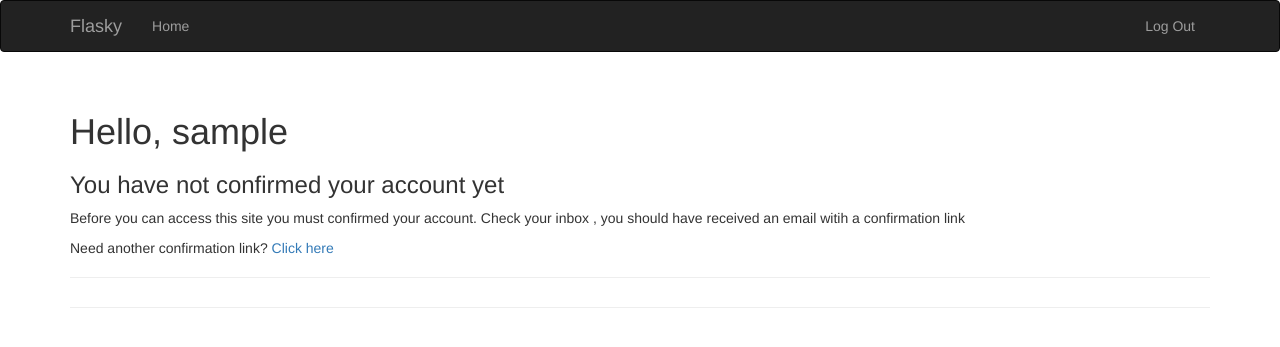
After one commit to elayrana/Web, a Flask app: page /unconfirmed in a window 1280 px wide. The commit adds this page. Shown: the top 347 px of the page. Run offline with Flask 2, Linux system fonts and the light colour scheme; the visitor is signed in with stand-in values (Sample User, id 1); data comes from the database, SQL or seed files in the repository; some libraries are stand-ins or nearby versions.

Commit message:
Terminado proceso de confirmacion de emails para nuevos usuarios

```diff
--- a/app/auth/views.py
+++ b/app/auth/views.py
@@ -1,10 +1,18 @@
-from flask import render_template, redirect, url_for, flash
+from flask import render_template, redirect, request, url_for, flash
 from . import auth
 from .forms import SignUpForm, LogInForm
 from ..models import Users
 from .. import db
 from ..email import send_mail
 from flask_login import login_user, logout_user, login_required, current_user
+
+
+@auth.before_app_request
+def before_request():
+    if current_user.is_authenticated \
+            and not current_user.confirmed \
+            and request.endpoint and request.endpoint[:5] != 'auth.':
+        return redirect(url_for('auth.unconfirmed'))
 
 
 @auth.route('/signup', methods=['GET', 'POST'])
@@ -32,7 +40,7 @@ def login():
                Users.query.filter_by(username=form.username.data).first()
         if user is not None and user.verify_password(form.password.data):
             login_user(user, form.remember_me)
-            return redirect(url_for('main.index'))
+            return redirect(request.args.get('next') or url_for('main.index'))
         flash('User or password incorrect', 'error')
     return render_template('/auth/login.html', form=form)
 
@@ -40,9 +48,10 @@ def login():
 @auth.route('/logout')
 @login_required
 def logout():
+    username = format(current_user.username)
     logout_user()
     flash('You have been log out', 'information')
-    return redirect(url_for('main.index'))
+    return render_template('/auth/logout.html', username=username)
 
 
 @auth.route('/confirm/<token>')
@@ -55,3 +64,20 @@ def confirm(token):
     else:
         flash('The confirmation link is invalid or has expired')
     return redirect(url_for('main.index'))
+
+
+@auth.route('/confirm')
+@login_required
+def resend_confirmation():
+    token = current_user.generate_confirmation_token()
+    send_mail(current_user.email, 'Confirm your account',
+              'auth/email/confirm', user=current_user, token=token)
+    flash("A new token has been sent to your email")
+    return redirect(url_for('main.index'))
+
+
+@auth.route('/unconfirmed')
+def unconfirmed():
+    if current_user.is_anonymous or current_user.confirmed:
+        return redirect('main.index')
+    return render_template('auth/unconfirmed.html')
--- a/app/templates/auth/login.html
+++ b/app/templates/auth/login.html
@@ -7,12 +7,6 @@
     <div class='container' align=center>
         <h1>Log In</h1>
     </div>
-    {% for message in get_flashed_messages(category_filter=["error"]) %}
-    <div class="alert alert-danger">
-        <button type="button" class="close" data-dismiss="alert">&times;</button>
-        {{ message }}
-    </div>
-    {% endfor %}
     <div>
         {{ wtf.quick_form(form) }}
     </div>
--- /dev/null
+++ b/app/templates/auth/unconfirmed.html
@@ -0,0 +1,21 @@
+{%extends "base.html"%}
+
+{%block tittle%}Flasky-Confirm your account{%endblock%}
+
+{%block page_content%}
+
+<div class="page-header">
+    <h1>
+        Hello, {{ current_user.username }}
+    </h1>
+    <h3>You have not confirmed your account yet</h3>
+    <p>
+        Before you can access this site you must confirmed your account.
+        Check your inbox , you should have received an email witih a confirmation link
+    </p>
+    <p>
+        Need another confirmation link?
+        <a href="{{ url_for('auth.resend_confirmation') }}">Click here</a>
+    </p>
+</div>
+{%endblock%}
--- a/app/templates/base.html
+++ b/app/templates/base.html
@@ -29,7 +29,7 @@
 
     <div class="container">
         <div class="page-header">
-            {% for message in get_flashed_messages(category_filter=["information"]) %}
+            {% for message in get_flashed_messages() %}
             <div class="alert alert-danger">
                 <button type="button" class="close" data-dismiss="alert">&times;</button>
                 {{ message }}
--- a/app/templates/index.html
+++ b/app/templates/index.html
@@ -7,7 +7,7 @@
         {% if current_user.is_authenticated %}
         <h1>Hello {{current_user.username}}</h1>
         {%else%}
-        <h1>Hello Stranger</h1>
+        <h1 align="center">Flasky V-0.1</h1>
         {%endif%}
     </div>
 {%endblock%}
```
Also changed, not shown: app/templates/auth/email/confirm.html (+8 -7 lines), app/templates/auth/logout.html (added, +9 -0 lines).
